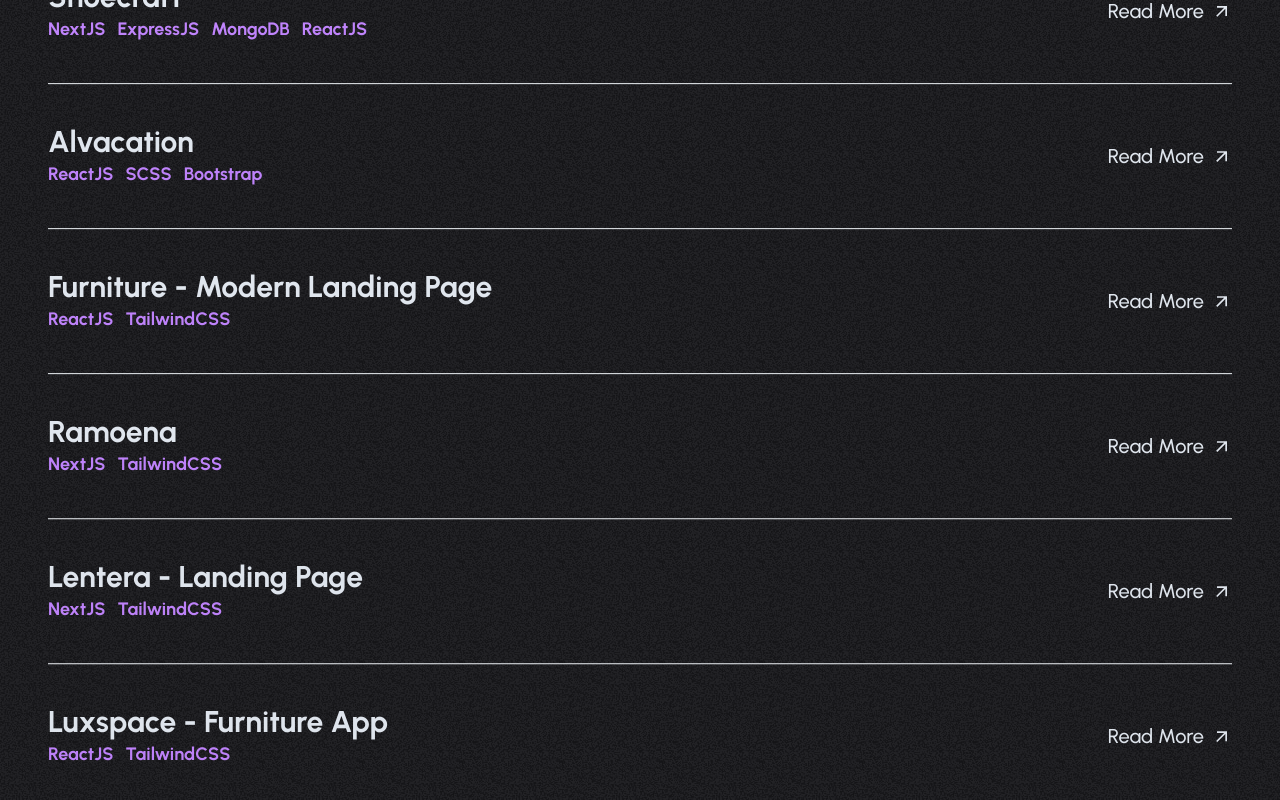
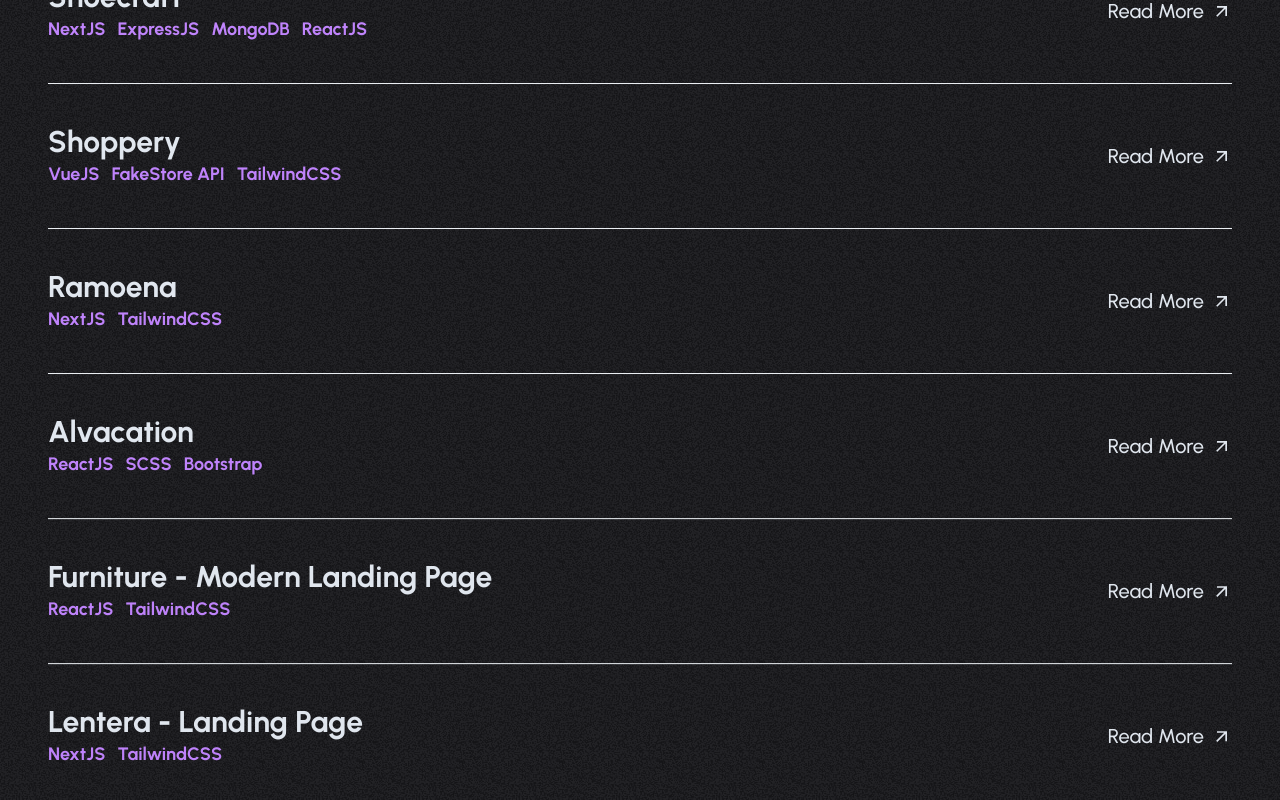
Before and after one commit to oriastanjung/oriastanjung-2024-portofolio, a Next.js app: page /projects in a window 1280 px wide. Shown: the part 700-1500 px from the top of the page. Built offline with nearby package versions, Linux system fonts and the light colour scheme.

Commit message:
add project

```diff
--- a/src/components/atomic/AchievementCard.tsx
+++ b/src/components/atomic/AchievementCard.tsx
@@ -3,7 +3,7 @@ import clsx from "clsx";
 import Image from "next/image";
 import React, { FC } from "react";
 import ButtonShimer from "../ui/ButtonShimer";
-
+import Link from "next/link"
 interface AchievementCardProps extends AchievementType {
   className?: string;
 }
@@ -30,7 +30,7 @@ const AchievementCard: FC<AchievementCardProps> = ({
         quality={100}
       />
       <div className="absolute translate-y-full group-hover:translate-y-0 duration-300 ease-in-out transition-transform bg-gradient-to-t from-black to-transparent w-full h-full flex items-center justify-center flex-col gap-4">
-       <ButtonShimer>Detail</ButtonShimer>
+       <Link href={url} target="_blank"><ButtonShimer>Detail</ButtonShimer></Link>
       </div>
     </div>
   );
--- a/src/components/organism/Biography/index.tsx
+++ b/src/components/organism/Biography/index.tsx
@@ -61,7 +61,7 @@ export default function Biography() {
             <br />
             Over the past two years, I have honed my skills and become
             proficient in modern web development tools and frameworks, including
-            NextJS, ReactJS, ExpressJS, MongoDB, MySQL, TailwindCSS, JEST, and
+            NextJS, ReactJS, VueJS, ExpressJS, MongoDB, MySQL, TailwindCSS, JEST, and
             React Testing Library. My hands-on experience has equipped me with
             the ability to create dynamic and responsive user interfaces,
             ensuring a seamless and engaging user experience. I am dedicated to
--- a/src/constants/projectLists.ts
+++ b/src/constants/projectLists.ts
@@ -9,7 +9,7 @@ export type ProjectItemType = {
 export const ProjectsList: ProjectItemType[] = [
   {
     title: "SORE - Pixelcrafters",
-    tech: ["ExpressJS", "MongoDB", "ReactJS"],
+    tech: ["ExpressJS", "MongoDB", "ReactJS", "NextJS", "TailwindCSS"],
     url: "https://sore-pixelcrafters.vercel.app/",
     github: "https://github.com/oriastanjung",
     image: "/sore-pixelcrafters.png",
@@ -28,7 +28,20 @@ export const ProjectsList: ProjectItemType[] = [
     github: "https://github.com/oriastanjung",
     image: "/shoecraft.png",
   },
-
+  {
+    title: "Shoppery",
+    tech: ["VueJS", "FakeStore API" ,"TailwindCSS"],
+    url: "https://vue-shoppery.vercel.app/",
+    github: "https://github.com/oriastanjung/vue-planto",
+    image: "/shoppery.png",
+  },
+  {
+    title: "Ramoena",
+    tech: ["NextJS", "TailwindCSS"],
+    url: "https://ramoena.vercel.app/",
+    github: "https://github.com/oriastanjung/ramoena",
+    image: "/ramoena.png",
+  },
   {
     title: "Alvacation",
     tech: ["ReactJS", "SCSS", "Bootstrap"],
@@ -43,13 +56,7 @@ export const ProjectsList: ProjectItemType[] = [
     github: "https://github.com/oriastanjung/furniture-landing-page",
     image: "/furniture-modern.png",
   },
-  {
-    title: "Ramoena",
-    tech: ["NextJS", "TailwindCSS"],
-    url: "https://ramoena.vercel.app/",
-    github: "https://github.com/oriastanjung/ramoena",
-    image: "/ramoena.png",
-  },
+
   {
     title: "Lentera - Landing Page",
     tech: ["NextJS", "TailwindCSS"],
@@ -57,14 +64,22 @@ export const ProjectsList: ProjectItemType[] = [
     github: "https://github.com/oriastanjung/Lentera-FE",
     image: "/lentera.png",
   },
+  {
+    title: "Planto",
+    tech: ["VueJS", "TailwindCSS"],
+    url: "https://vue-planto.vercel.app/",
+    github: "https://github.com/oriastanjung/vue-planto",
+    image: "/vue-planto.png",
+  },
 
   {
     title: "Luxspace - Furniture App",
     tech: ["ReactJS", "TailwindCSS"],
     url: "https://luxspace-bwa-cyan.vercel.app/",
-    github: "https://github.com/oriastanjung/luxspace_bwa",
+    github: "https://github.com/oriastanjung/vue_shoppery",
     image: "/luxspace.png",
   },
+
   {
     title: "SEMINA",
     tech: ["ReactJS", "Bootstrap","NextJS","ExpressJS", "MongoDB"],
--- a/src/constants/techList.ts
+++ b/src/constants/techList.ts
@@ -10,6 +10,10 @@ const techItems : TechItemType[] = [
     {
         name : "ReactJS",
         color : "#E5E9F2"
+    },
+    {
+        name : "VueJS",
+        color : "#0ae448"
     },
     {
         name : "TailwindCSS",
```
Also changed, not shown: public/shoppery.png (added), public/vue-planto.png (added).
